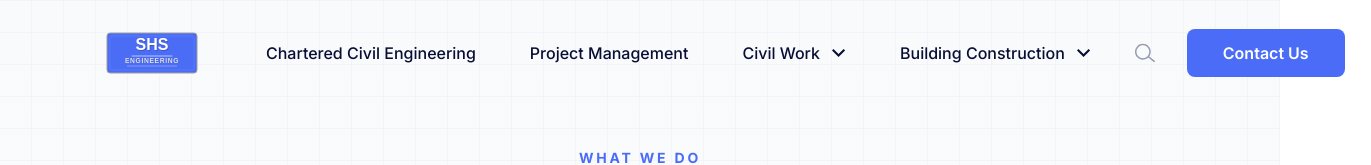
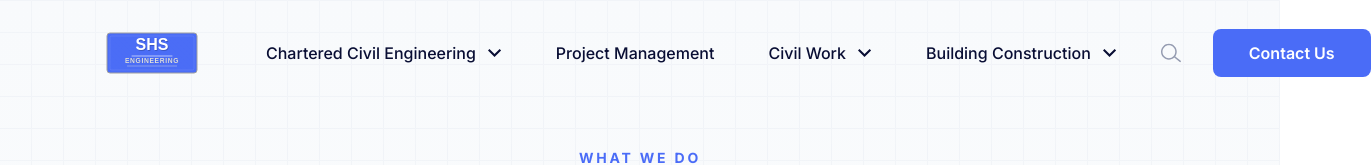
Before and after one commit to lin72h/shs-website, a Next.js app: page / in a window 1280 px wide. Shown: the top 165 px of the page, 1371 px wide, since content can reach past the window. Built offline with nearby package versions, Linux system fonts and the light colour scheme.

Commit message:
add to navbar

```diff
--- a/src/static-data/navbar.ts
+++ b/src/static-data/navbar.ts
@@ -5,8 +5,22 @@ export const navbarData: NavbarItem[] = [
   {
     id: uuid(),
     title: "Chartered Civil Engineering",
-    href: "charter-engineering",
+    href: "",
     external: false,
+    submenu: [
+      {
+        id: uuid(),
+        title: "Overview",
+        href: "charter-engineering",
+        external: false,
+      },
+      {
+        id: uuid(),
+        title: "Maderia Lane",
+        href: "charter-engineering/projects/maderia-lane",
+        external: false,
+      },
+    ],
   },
   {
     id: uuid(),
```
